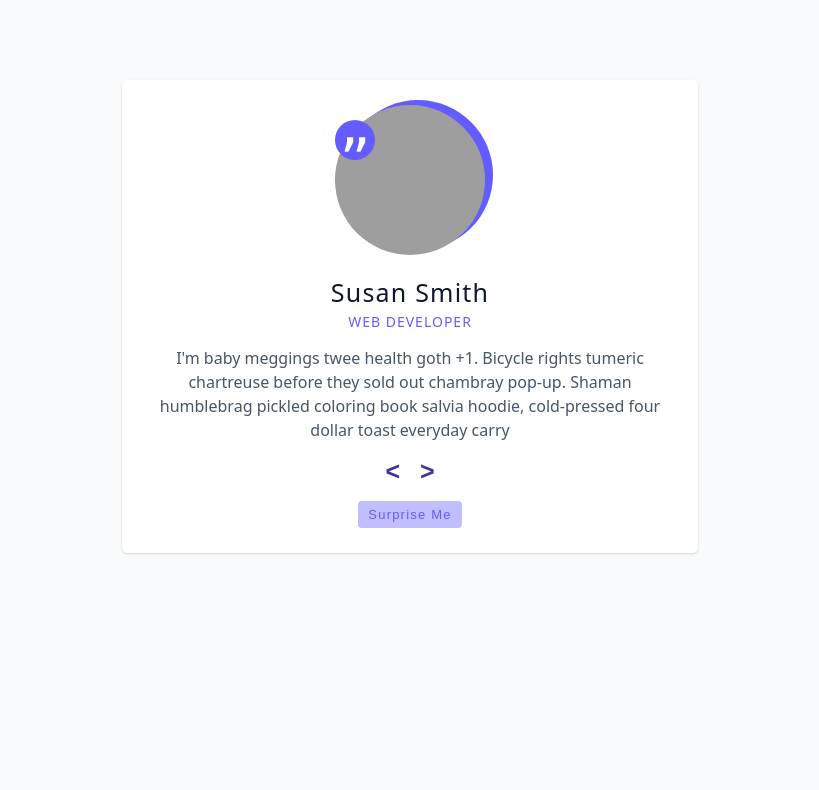
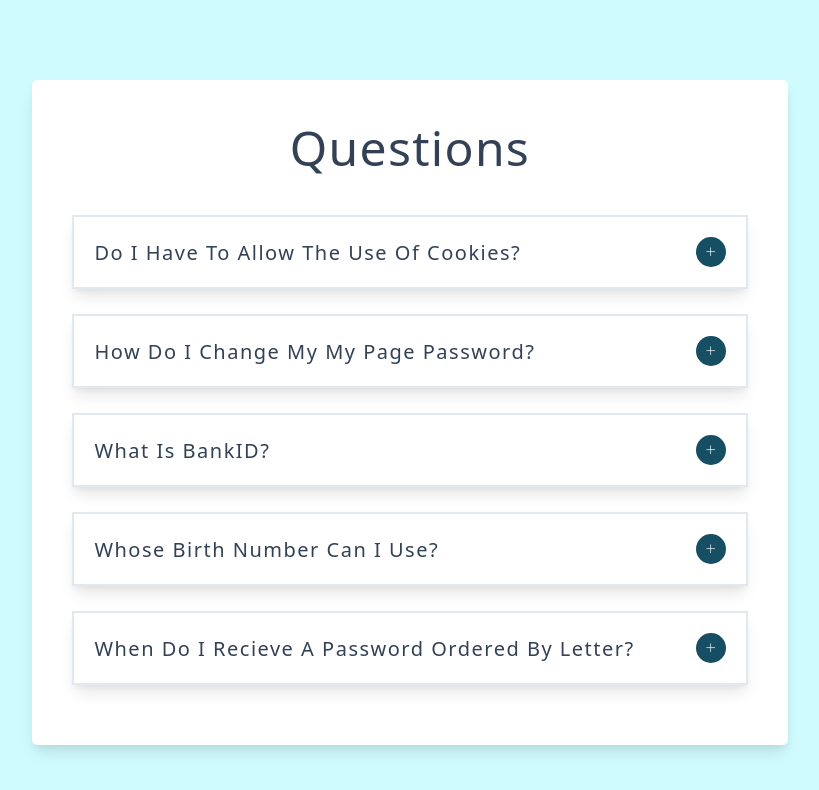
Before and after one commit to LinaGromakova/learn-react-projects, a React (Vite) app: page / in a window 1280 px wide. Shown: the top 790 px of the page, without its empty margins (230-1049 px from the left). Built offline with nearby package versions, Linux system fonts and the light colour scheme; grey boxes are pictures that could not be loaded.

Commit message:
Add accordion project

```diff
--- a/src/App.jsx
+++ b/src/App.jsx
@@ -1,4 +1,4 @@
-import { Reviews as Project } from './projects/reviews/reviews';
+import { Accordion as Project } from './projects/accordion/accordion';
 
 function App() {
   return (
--- /dev/null
+++ b/src/projects/accordion/accordion.jsx
@@ -0,0 +1,15 @@
+import { useState } from 'react';
+import { questions as DATA } from './data';
+import { Question } from './question';
+import './style.css';
+export function Accordion() {
+  const [questions, setQuestions] = useState(DATA);
+  return (
+    <section className='wrapper'>
+      <h1>Questions</h1>
+      {questions.map((question) => {
+        return <Question key={question.id} {...question}></Question>;
+      })}
+    </section>
+  );
+}
--- /dev/null
+++ b/src/projects/accordion/data.js
@@ -0,0 +1,27 @@
+export const questions = [
+  {
+    id: 1,
+    title: 'Do I have to allow the use of cookies?',
+    info: 'Unicorn vinyl poutine brooklyn, next level direct trade iceland. Shaman copper mug church-key coloring book, whatever poutine normcore fixie cred kickstarter post-ironic street art.',
+  },
+  {
+    id: 2,
+    title: 'How do I change my My Page password?',
+    info: 'Coloring book forage photo booth gentrify lumbersexual. Migas chillwave poutine synth shoreditch, enamel pin thundercats fashion axe roof party polaroid chartreuse.',
+  },
+  {
+    id: 3,
+    title: 'What is BankID?',
+    info: 'Enamel pin fam sustainable woke whatever venmo. Authentic asymmetrical put a bird on it, lumbersexual activated charcoal kinfolk banjo cred pickled sartorial.',
+  },
+  {
+    id: 4,
+    title: 'Whose birth number can I use?',
+    info: 'Edison bulb direct trade gentrify beard lo-fi seitan sustainable roof party franzen occupy squid. Knausgaard cronut succulents, scenester readymade shabby chic lyft. Copper mug meh vegan gentrify.',
+  },
+  {
+    id: 5,
+    title: 'When do I recieve a password ordered by letter?',
+    info: 'Locavore franzen fashion axe live-edge neutra irony synth af tilde shabby chic man braid chillwave waistcoat copper mug messenger bag. Banjo snackwave blog, microdosing thundercats migas vaporware viral lo-fi seitan ',
+  },
+];
--- /dev/null
+++ b/src/projects/accordion/question.jsx
@@ -0,0 +1,20 @@
+import { useState } from 'react';
+
+export function Question({ title, info }) {
+  const [isOpen, setIsOpen] = useState(false);
+
+  function handlerClick() {
+    setIsOpen(!isOpen);
+  }
+  return (
+    <article className='question-wrapper'>
+      <header className='question-header'>
+        <h3 className='question-title'>{title}</h3>
+        <button type='button' className='btn' onClick={() => handlerClick()}>
+          {!isOpen ? '🞢' : '⎯'}
+        </button>
+      </header>
+      {isOpen && <p className='question-info'>{info}</p>}
+    </article>
+  );
+}
--- /dev/null
+++ b/src/projects/accordion/style.css
@@ -0,0 +1,56 @@
+body {
+  background-color: #cffafe;
+  color: #334155;
+}
+.wrapper {
+  background-color: #fff;
+  width: 59%;
+  margin: 80px auto;
+  border-radius: 5px;
+  padding: 35px 40px;
+  box-shadow: 0 10px 15px -3px rgba(0, 0, 0, 0.1), 0 4px 6px -2px rgba(0, 0, 0, 0.05);
+}
+h1 {
+  font-size: 48px;
+  text-align: center;
+  font-weight: 400;
+  letter-spacing: 1.3px;
+  margin-bottom: 35px;
+}
+.question-wrapper {
+  box-shadow: 0 10px 15px -3px rgba(0, 0, 0, 0.1), 0 4px 6px -2px rgba(0, 0, 0, 0.05);
+  margin-bottom: 25px;
+  border: 2px solid #e2e8f0;
+  padding: 20px;
+}
+.question-header {
+  display: flex;
+  align-items: center;
+  justify-content: space-between;
+}
+.question-title {
+  font-weight: 500;
+  letter-spacing: 1.5px;
+  font-size: 20px;
+  text-transform: capitalize;
+}
+.btn {
+  cursor: pointer;
+  background-color: #164e63;
+  color: #fff;
+  width: 30px;
+  height: 30px;
+  border-radius: 50%;
+  font-size: 13px;
+  border: none;
+  outline: none;
+  transition-duration: 0.5s;
+}
+.btn:hover {
+  background-color: #0c2d39;
+}
+.question-info {
+  color: #64748b;
+  line-height: 2;
+  margin-top: 10px;
+}
```
